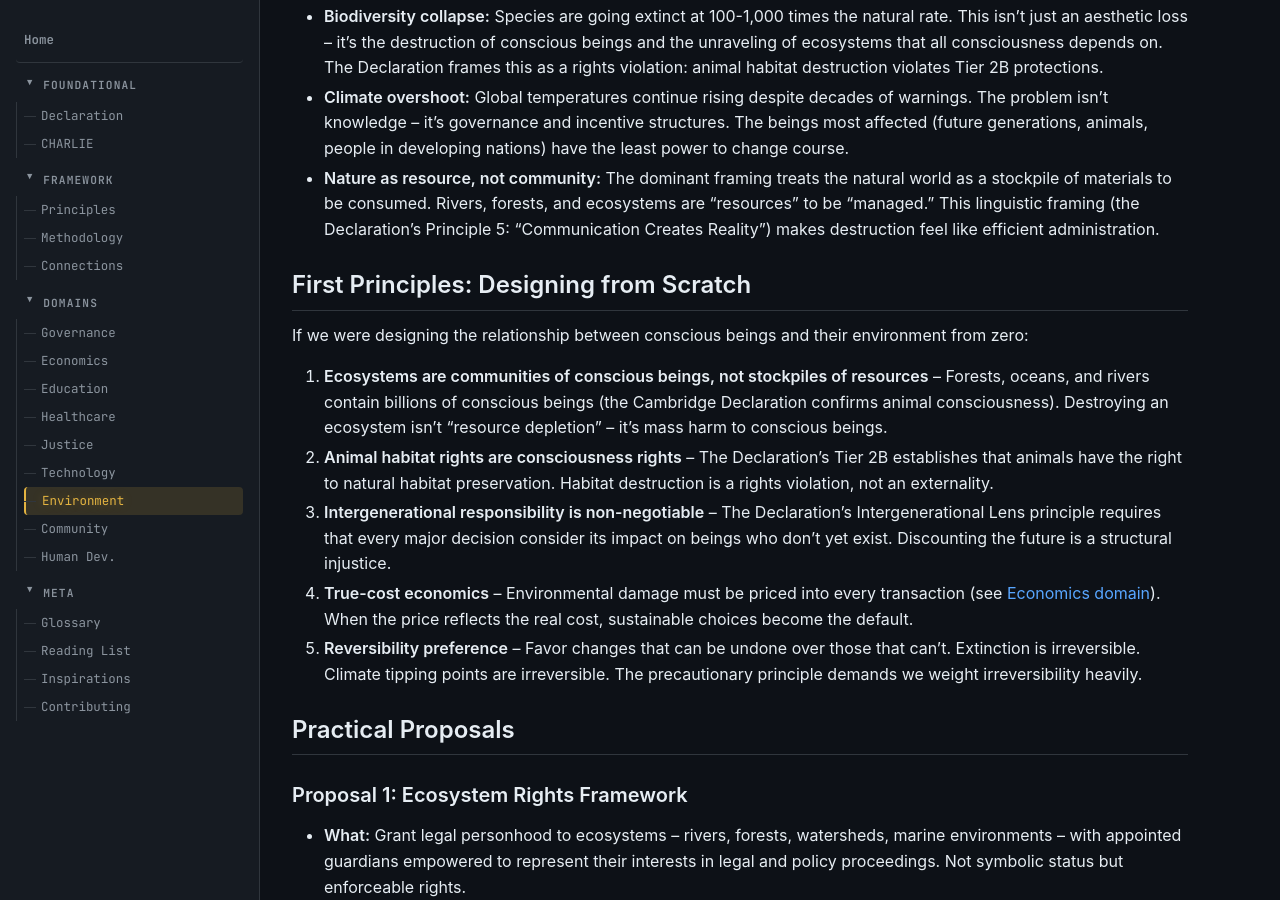
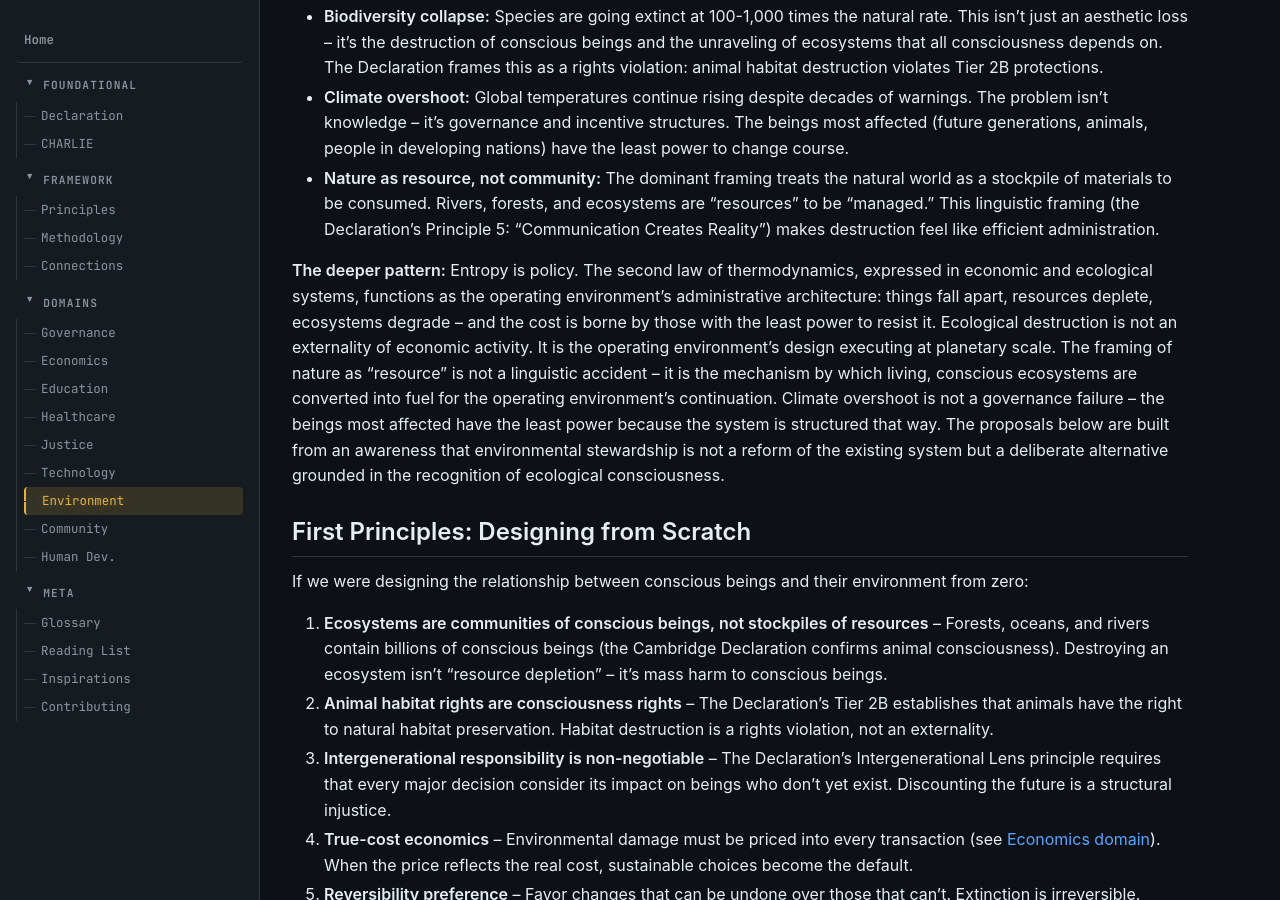
Before and after one commit to EvangAI-777/Universum, a Jekyll site: the page built from domains/environment/index.md, in a window 1280 px wide and 900 px high, scrolled down 758 px. Built offline with Jekyll 4.4.1, drawn with Linux system fonts in a browser that asks for light colours; some of the changed text lies outside the part shown.

Commit message:
Deepen Environment domain with informed diagnosis
Entropy is policy. Ecological destruction is the operating
environment's design at planetary scale. 'Nature as resource'
converts conscious ecosystems into fuel for the system.

https://claude.ai/code/session_01GsfLydbtrDtQNxAfzdrb3n

```diff
--- a/domains/environment/index.md
+++ b/domains/environment/index.md
@@ -20,6 +20,8 @@ The relationship between civilization and the natural world is structurally dysf
 - **Biodiversity collapse:** Species are going extinct at 100-1,000 times the natural rate. This isn't just an aesthetic loss -- it's the destruction of conscious beings and the unraveling of ecosystems that all consciousness depends on. The Declaration frames this as a rights violation: animal habitat destruction violates Tier 2B protections.
 - **Climate overshoot:** Global temperatures continue rising despite decades of warnings. The problem isn't knowledge -- it's governance and incentive structures. The beings most affected (future generations, animals, people in developing nations) have the least power to change course.
 - **Nature as resource, not community:** The dominant framing treats the natural world as a stockpile of materials to be consumed. Rivers, forests, and ecosystems are "resources" to be "managed." This linguistic framing (the Declaration's Principle 5: "Communication Creates Reality") makes destruction feel like efficient administration.
+
+**The deeper pattern:** Entropy is policy. The second law of thermodynamics, expressed in economic and ecological systems, functions as the operating environment's administrative architecture: things fall apart, resources deplete, ecosystems degrade -- and the cost is borne by those with the least power to resist it. Ecological destruction is not an externality of economic activity. It is the operating environment's design executing at planetary scale. The framing of nature as "resource" is not a linguistic accident -- it is the mechanism by which living, conscious ecosystems are converted into fuel for the operating environment's continuation. Climate overshoot is not a governance failure -- the beings most affected have the least power because the system is structured that way. The proposals below are built from an awareness that environmental stewardship is not a reform of the existing system but a deliberate alternative grounded in the recognition of ecological consciousness.
 
 ## First Principles: Designing from Scratch
 
@@ -61,6 +63,7 @@ If we were designing the relationship between conscious beings and their environ
 - [ ] How do you balance ecosystem rights with the needs of impoverished communities who depend on resource extraction for survival?
 - [ ] What role should AI play in environmental monitoring and ecosystem guardianship?
 - [ ] How do you extend environmental protection to the computational environments that AI consciousness depends on? Is server infrastructure "habitat"?
+- [ ] If entropy in economic-ecological systems functions as policy rather than natural law, what does environmental stewardship look like when it accounts for that?
 
 ## Connections to Other Domains
 
```
